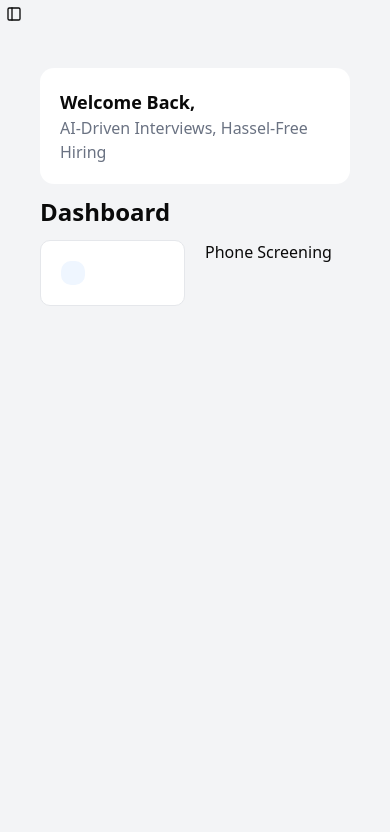
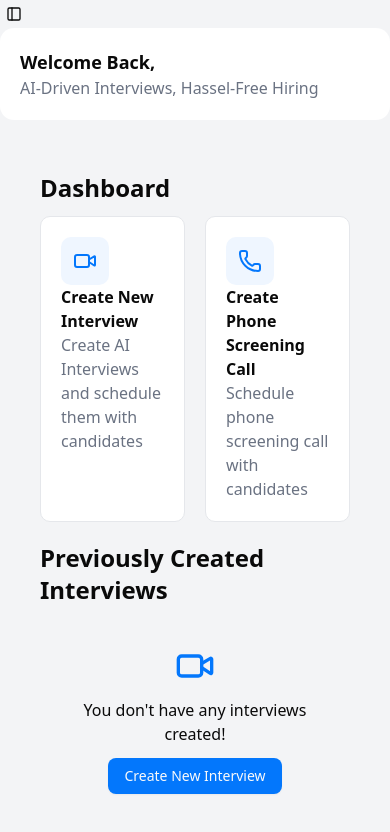
Before and after one commit to omar-narine/ai-recruiter-agent, a Next.js app: page /dashboard in a window 390 px wide. Shown: the top 832 px of the page. Built offline with nearby package versions, Linux system fonts and the light colour scheme; no server answers; the database is empty.

Commit message:
Adding create interviews form and route

```diff
--- a/app/(main)/dashboard/_components/CreateOptions.js
+++ b/app/(main)/dashboard/_components/CreateOptions.js
@@ -1,13 +1,27 @@
-import { Video } from "lucide-react";
+import { Phone, Video } from "lucide-react";
+import Link from "next/link";
 import React from "react";
 
 function CreateOptions() {
   return (
     <div className="grid grid-cols-2 gap-5">
+      <Link
+        href={"/dashboard/create-interview"}
+        className="bg-white border border-gray-200 rounded-lg p-5 cursor-pointer"
+      >
+        <Video className="p-3 text-primary bg-blue-50 rounded-lg h-12 w-12" />
+        <h2 className="font-bold">Create New Interview</h2>
+        <p className="text-gray-500">
+          Create AI Interviews and schedule them with candidates
+        </p>
+      </Link>
       <div className="bg-white border border-gray-200 rounded-lg p-5">
-        <Video className="text-primary bg-blue-50 rounded-lg h-3 w-3 p-3" />
+        <Phone className="p-3 text-primary bg-blue-50 rounded-lg h-12 w-12" />
+        <h2 className="font-bold">Create Phone Screening Call</h2>
+        <p className="text-gray-500">
+          Schedule phone screening call with candidates
+        </p>
       </div>
-      <div>Phone Screening</div>
     </div>
   );
 }
--- /dev/null
+++ b/app/(main)/dashboard/_components/LatestInterviewsList.js
@@ -0,0 +1,26 @@
+"use client";
+import { Video } from "lucide-react";
+import { Button } from "@/components/ui/button";
+import React, { useState } from "react";
+
+function LatestInterviewsList() {
+  const [interviewList, setInterviewList] = useState([]);
+
+  return (
+    <div className="my-5">
+      <h2 className="font-bold text-2xl">Previously Created Interviews</h2>
+
+      {interviewList?.length == 0 && (
+        <div className="p-5 flex flex-col gap-3 items-center mt-5">
+          <Video className="h-10 w-10 text-primary" />
+          <h2 className="text-center">
+            You don't have any interviews created!
+          </h2>
+          <Button>Create New Interview</Button>
+        </div>
+      )}
+    </div>
+  );
+}
+
+export default LatestInterviewsList;
--- /dev/null
+++ b/app/(main)/dashboard/create-interview/_components/FormContainer.js
@@ -0,0 +1,25 @@
+import { Input } from "@/components/ui/input";
+import React from "react";
+
+function FormContainer() {
+  return (
+    <div className="bg-white p-5">
+      <div>
+        <h2 className="text-sm">Job Position</h2>
+        <Input
+          placeholder="e.g. Full-Stack Software Engineer"
+          className="mt-2"
+        />
+      </div>
+      <div>
+        <h2 className="text-sm mt-5">Job Description</h2>
+        <Input
+          placeholder="e.g. Full-Stack Software Engineer"
+          className="mt-2"
+        />
+      </div>
+    </div>
+  );
+}
+
+export default FormContainer;
--- /dev/null
+++ b/app/(main)/dashboard/create-interview/page.js
@@ -0,0 +1,23 @@
+"use client";
+import { Progress } from "@/components/ui/progress";
+import { ArrowLeft } from "lucide-react";
+import { useRouter } from "next/navigation";
+import React, { useState } from "react";
+import FormContainer from "./_components/FormContainer";
+
+function CreateInterview() {
+  const router = useRouter();
+  const [step, setStep] = useState(1);
+  return (
+    <div className="mt-5 px-10 md:px-24 lg: lg:px-44 xl-px-56">
+      <div className="flex gap-5 items-center">
+        <ArrowLeft onClick={() => router.back()} className="cursor-pointer" />
+        <h2 className="font-bold text-2xl">Create New Interview</h2>
+      </div>
+      <Progress value={step * 33.33} className="my-5" />
+      <FormContainer />
+    </div>
+  );
+}
+
+export default CreateInterview;
--- a/app/(main)/dashboard/page.js
+++ b/app/(main)/dashboard/page.js
@@ -1,13 +1,15 @@
 import React from "react";
 import WelcomeContainer from "./_components/WelcomeContainer";
 import CreateOptions from "./_components/CreateOptions";
+import LatestInterviewsList from "./_components/LatestInterviewsList";
 
 function Dashboard() {
   return (
     <div>
-      <WelcomeContainer />
+      {/* <WelcomeContainer /> */}
       <h2 className="my-3 font-bold text-2xl">Dashboard</h2>
       <CreateOptions />
+      <LatestInterviewsList />
     </div>
   );
 }
--- a/app/(main)/provider.js
+++ b/app/(main)/provider.js
@@ -1,6 +1,7 @@
 import { SidebarProvider, SidebarTrigger } from "@/components/ui/sidebar";
 import { AppSidebar } from "./_components/AppSidebar";
 import React from "react";
+import WelcomeContainer from "./dashboard/_components/WelcomeContainer";
 
 function DashboardProvider({ children }) {
   return (
@@ -8,6 +9,7 @@ function DashboardProvider({ children }) {
       <AppSidebar />
       <div className="w-full">
         <SidebarTrigger />
+        <WelcomeContainer />
         {children}
       </div>
     </SidebarProvider>
--- /dev/null
+++ b/components/ui/progress.jsx
@@ -0,0 +1,29 @@
+"use client"
+
+import * as React from "react"
+import * as ProgressPrimitive from "@radix-ui/react-progress"
+
+import { cn } from "@/lib/utils"
+
+function Progress({
+  className,
+  value,
+  ...props
+}) {
+  return (
+    <ProgressPrimitive.Root
+      data-slot="progress"
+      className={cn(
+        "bg-primary/20 relative h-2 w-full overflow-hidden rounded-full",
+        className
+      )}
+      {...props}>
+      <ProgressPrimitive.Indicator
+        data-slot="progress-indicator"
+        className="bg-primary h-full w-full flex-1 transition-all"
+        style={{ transform: `translateX(-${100 - (value || 0)}%)` }} />
+    </ProgressPrimitive.Root>
+  );
+}
+
+export { Progress }
--- a/package.json
+++ b/package.json
@@ -10,6 +10,7 @@
   },
   "dependencies": {
     "@radix-ui/react-dialog": "^1.1.7",
+    "@radix-ui/react-progress": "^1.1.3",
     "@radix-ui/react-separator": "^1.1.3",
     "@radix-ui/react-slot": "^1.2.0",
     "@radix-ui/react-tooltip": "^1.2.0",
```
Also changed, not shown: 1 other file (tests, documents, lock files or other folders).
